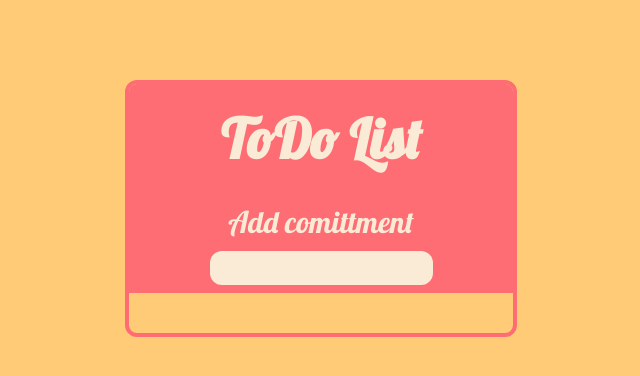
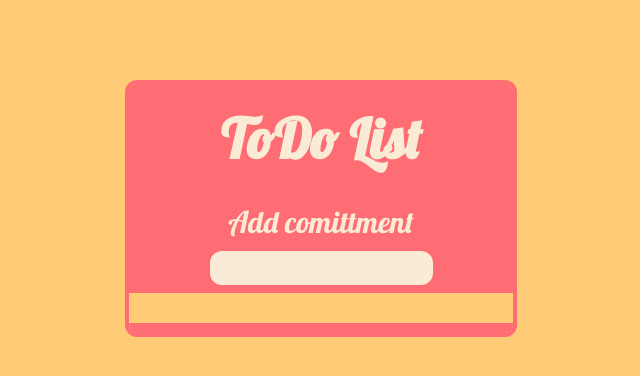
Before and after one commit to GabrieleCorti/js-todo-clone, a plain HTML site: page index.html in a window 1280 px wide. Shown: the whole page, without its empty margins (319-959 px from the left). Drawn offline with nearby package versions, Linux system fonts and the light colour scheme.

Commit message:
estetica

```diff
--- a/style.css
+++ b/style.css
@@ -19,6 +19,7 @@ main {
 
 .todo_body {
     display: flex;
+    position: relative;
     flex-direction: column;
     align-items: center;
     margin: auto;
@@ -123,3 +124,14 @@ li:not(:first-child){
     animation-duration: 0.7s;
     animation-timing-function: ease-in;
 }
+
+.todo_body::after {
+    content: "";
+    display: block;
+    width: 100%;
+    height: 10px;
+    position: absolute;
+    bottom: 0;
+    background-color: #FE6D73;
+
+}
```
